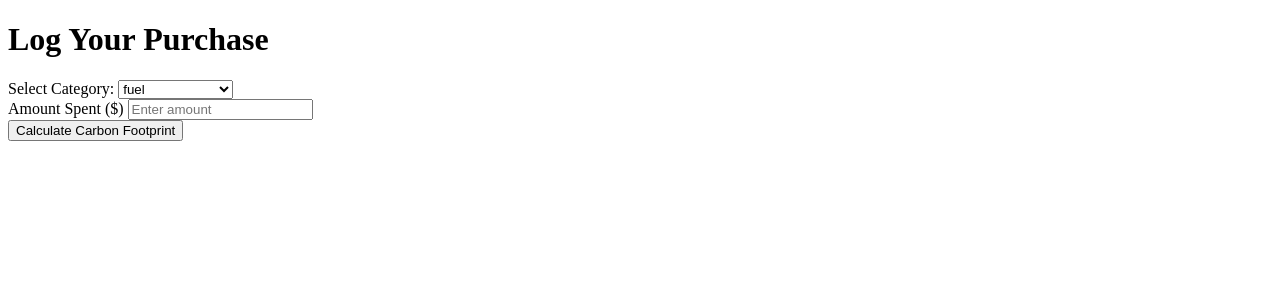
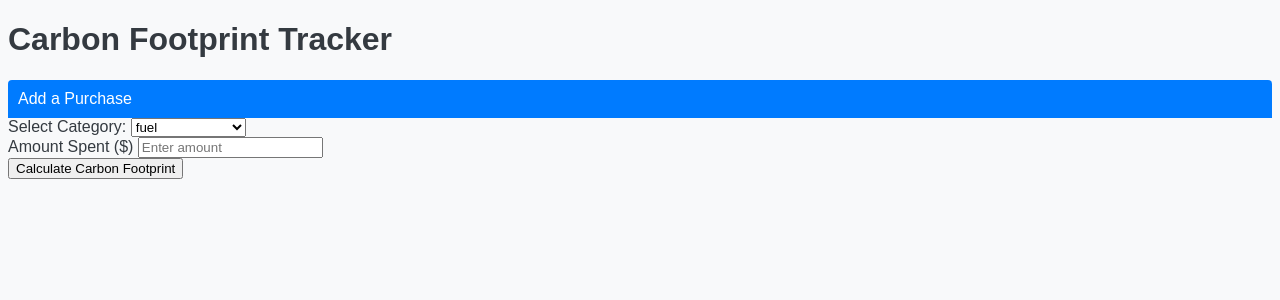
Before and after one commit to Deepashree8/improved-zebra, a Django app: page / in a window 1280 px wide. Shown: the top 300 px of the page. Run offline with Django 5.2, Linux system fonts and the light colour scheme; data comes from the database, SQL or seed files in the repository.

Commit message:
changes in html

```diff
--- a/carbon_footprint_tracker/tracker/templates/tracker/home.html
+++ b/carbon_footprint_tracker/tracker/templates/tracker/home.html
@@ -2,9 +2,30 @@
 <html>
 <head>
     <title>Carbon Footprint Tracker</title>
+    <style>
+        body {
+    font-family: Arial, sans-serif;
+    background-color: #f8f9fa;
+    color: #343a40;
+            }
+        .card-header {
+    background-color: #007bff;
+    color: white;
+    padding: 10px;
+    border-top-left-radius: 0.25rem;
+    border-top-right-radius: 0.25rem;
+}
+
+    </style>
 </head>
+
 <body>
-    <h1>Log Your Purchase</h1>
+    <div class="container mt-5">
+        <h1 class="text-center">Carbon Footprint Tracker</h1>
+    </div>
+    <div class="card-header">
+        Add a Purchase
+    </div>
     <form method="POST">
         {% csrf_token %}
         <label for="category">Select Category:</label>
```
